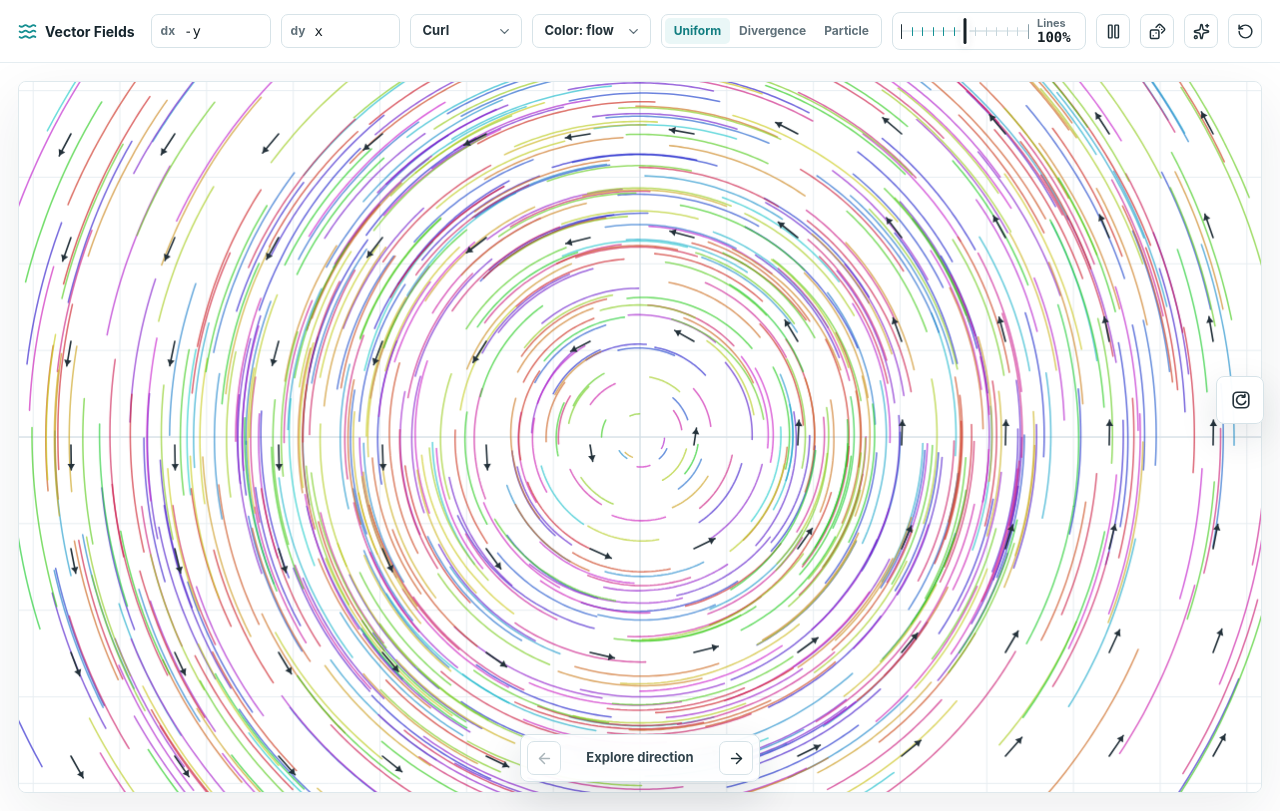
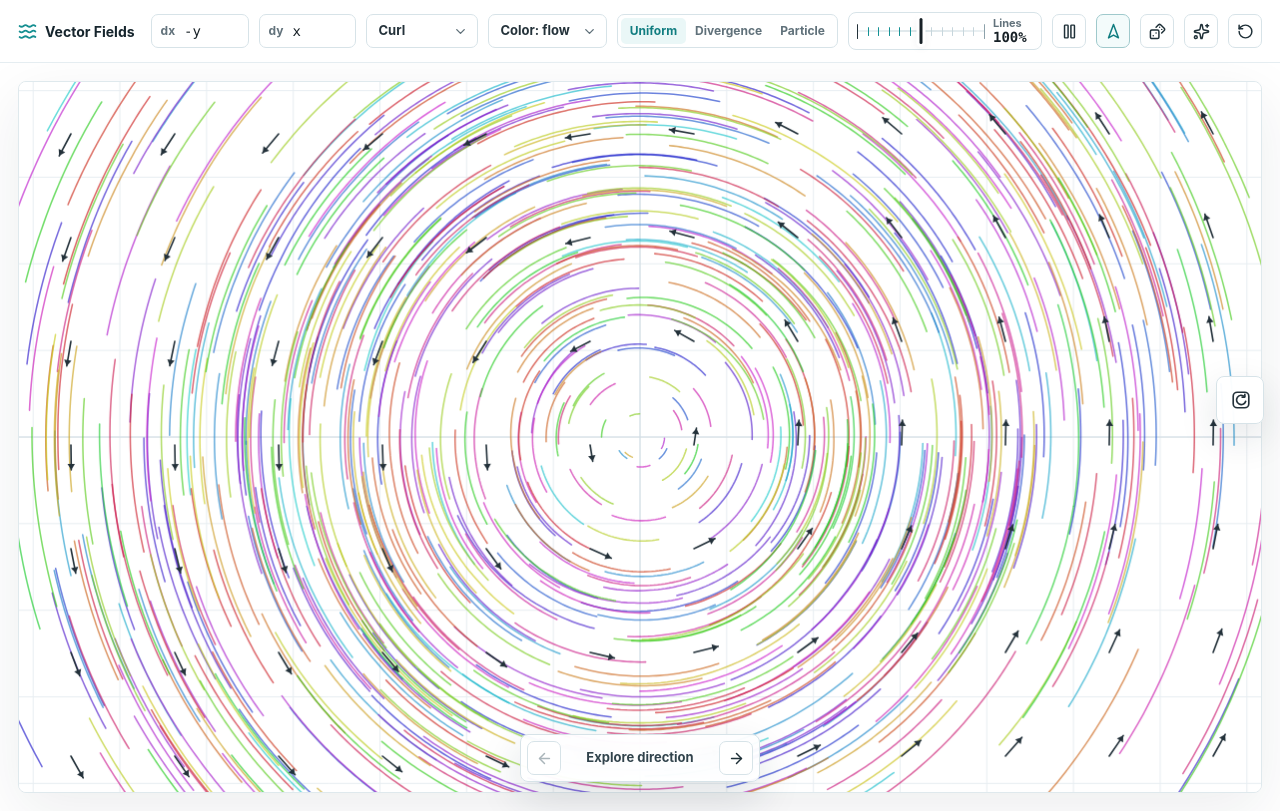
Before and after one commit to ZenoCoding/multivar-animation, a React (Vite) app: page / in a window 1280 px wide. Built offline with nearby package versions, Linux system fonts and the light colour scheme.

Commit message:
Add field arrow toggle and fix probe icon mirroring

```diff
--- a/src/App.tsx
+++ b/src/App.tsx
@@ -10,6 +10,7 @@ import {
   Check,
   ChevronDown,
   Dices,
+  Navigation2,
   Pause,
   Play,
   RotateCcw,
@@ -576,12 +577,28 @@ function rungeKuttaStep(field: Field, point: Vector, t: number, h: number) {
   }
 }
 
-function CurlProbeIcon({ framed = true }: { framed?: boolean }) {
+function CurlProbeIcon({
+  framed = true,
+  mirrored = false,
+}: {
+  framed?: boolean
+  mirrored?: boolean
+}) {
+  const glyph = (
+    <>
+      <path d="M15.8 8.2a5.1 5.1 0 1 0 1.3 5.3" />
+      <path d="M16.2 5.7v3.1h-3.1" />
+    </>
+  )
+
   return (
     <svg viewBox="0 0 24 24" aria-hidden="true" className="curl-tool-icon">
       {framed ? <rect x="3.5" y="3.5" width="17" height="17" rx="4.5" /> : null}
-      <path d="M15.8 8.2a5.1 5.1 0 1 0 1.3 5.3" />
-      <path d="M16.2 5.7v3.1h-3.1" />
+      {mirrored ? (
+        <g transform="translate(24 0) scale(-1 1)">{glyph}</g>
+      ) : (
+        glyph
+      )}
     </svg>
   )
 }
@@ -723,6 +740,7 @@ function drawParticleField(
   lessonIndex: number,
   particles: Particle[],
   deltaSeconds: number,
+  showFieldArrows: boolean,
 ) {
   const prepared = prepareCanvas(canvas)
   if (!prepared) return
@@ -799,6 +817,58 @@ function drawParticleField(
       particle.hueOffset = fresh.hueOffset
     }
   }
+
+  if (showFieldArrows) {
+    drawFieldArrows(context, width, height, originX, originY, scale, field, t)
+  }
+}
+
+function drawFieldArrows(
+  context: CanvasRenderingContext2D,
+  width: number,
+  height: number,
+  originX: number,
+  originY: number,
+  scale: number,
+  field: Field,
+  t: number,
+) {
+  const arrowStep = width < 720 ? 92 : 104
+  context.lineWidth = 1.6
+  context.strokeStyle = '#23313a'
+  context.fillStyle = '#23313a'
+  for (let sx = arrowStep / 2; sx < width; sx += arrowStep) {
+    for (let sy = arrowStep / 2; sy < height; sy += arrowStep) {
+      const x = (sx - originX) / scale
+      const y = (originY - sy) / scale
+      const vector = field(x, y, t)
+      const magnitude = Math.hypot(vector.x, vector.y)
+      if (magnitude < 0.001) continue
+
+      const length = Math.min(25, 12 + magnitude * 8)
+      const angle = Math.atan2(-vector.y, vector.x)
+      const ex = sx + Math.cos(angle) * length
+      const ey = sy + Math.sin(angle) * length
+
+      context.beginPath()
+      context.moveTo(sx, sy)
+      context.lineTo(ex, ey)
+      context.stroke()
+
+      context.beginPath()
+      context.moveTo(ex, ey)
+      context.lineTo(
+        ex - Math.cos(angle - 0.56) * 7,
+        ey - Math.sin(angle - 0.56) * 7,
+      )
+      context.lineTo(
+        ex - Math.cos(angle + 0.56) * 7,
+        ey - Math.sin(angle + 0.56) * 7,
+      )
+      context.closePath()
+      context.fill()
+    }
+  }
 }
 
 function drawVectorField(
@@ -812,6 +882,7 @@ function drawVectorField(
   tracers: Tracer[],
   particles: Particle[],
   deltaSeconds: number,
+  showFieldArrows: boolean,
 ) {
   if (seedingMode === 'particle') {
     drawParticleField(
@@ -823,6 +894,7 @@ function drawVectorField(
       lessonIndex,
       particles,
       deltaSeconds,
+      showFieldArrows,
     )
     return
   }
@@ -954,41 +1026,8 @@ function drawVectorField(
     context.stroke()
   }
 
-  const arrowStep = width < 720 ? 92 : 104
-  context.lineWidth = 1.6
-  context.strokeStyle = '#23313a'
-  context.fillStyle = '#23313a'
-  for (let sx = arrowStep / 2; sx < width; sx += arrowStep) {
-    for (let sy = arrowStep / 2; sy < height; sy += arrowStep) {
-      const x = (sx - originX) / scale
-      const y = (originY - sy) / scale
-      const vector = field(x, y, t)
-      const magnitude = Math.hypot(vector.x, vector.y)
-      if (magnitude < 0.001) continue
-
-      const length = Math.min(25, 12 + magnitude * 8)
-      const angle = Math.atan2(-vector.y, vector.x)
-      const ex = sx + Math.cos(angle) * length
-      const ey = sy + Math.sin(angle) * length
-
-      context.beginPath()
-      context.moveTo(sx, sy)
-      context.lineTo(ex, ey)
-      context.stroke()
-
-      context.beginPath()
-      context.moveTo(ex, ey)
-      context.lineTo(
-        ex - Math.cos(angle - 0.56) * 7,
-        ey - Math.sin(angle - 0.56) * 7,
-      )
-      context.lineTo(
-        ex - Math.cos(angle + 0.56) * 7,
-        ey - Math.sin(angle + 0.56) * 7,
-      )
-      context.closePath()
-      context.fill()
-    }
+  if (showFieldArrows) {
+    drawFieldArrows(context, width, height, originX, originY, scale, field, t)
   }
 }
 
@@ -1211,6 +1250,7 @@ function App() {
   const [lineDensity, setLineDensity] = useState(100)
   const [isPlaying, setIsPlaying] = useState(true)
   const [autoRandomize, setAutoRandomize] = useState(false)
+  const [showFieldArrows, setShowFieldArrows] = useState(true)
   const [lessonIndex, setLessonIndex] = useState(0)
   const [probeEnabled, setProbeEnabled] = useState(false)
   const [probe, setProbe] = useState<ProbeState>({
@@ -1240,10 +1280,11 @@ function App() {
           tracersRef.current,
           particlesRef.current,
           deltaSeconds,
+          showFieldArrows,
         )
       }
     },
-    [colorMode, field, lessonIndex, lineDensity, seedingMode],
+    [colorMode, field, lessonIndex, lineDensity, seedingMode, showFieldArrows],
   )
 
   useEffect(() => {
@@ -1367,7 +1408,7 @@ function App() {
     left: `${probe.x}px`,
     top: `${probe.y}px`,
     '--probe-duration': `${Math.max(0.28, 1.7 / (0.25 + probeMagnitude))}s`,
-    '--probe-direction': probe.curl >= 0 ? 'normal' : 'reverse',
+    '--probe-direction': probe.curl >= 0 ? 'reverse' : 'normal',
     '--probe-intensity': probeIntensity,
     '--probe-hue': probe.curl >= 0 ? 181 : 23,
   } as CSSProperties
@@ -1442,6 +1483,17 @@ function App() {
           {isPlaying ? <Pause aria-hidden="true" /> : <Play aria-hidden="true" />}
         </button>
 
+        <button
+          type="button"
+          className="icon-button"
+          onClick={() => setShowFieldArrows((value) => !value)}
+          aria-label={showFieldArrows ? 'Hide field arrows' : 'Show field arrows'}
+          aria-pressed={showFieldArrows}
+          title="Field arrows"
+        >
+          <Navigation2 aria-hidden="true" />
+        </button>
+
         <button type="button" className="icon-button" onClick={randomizeField} aria-label="Randomize field" title="Randomize field">
           <Dices aria-hidden="true" />
         </button>
@@ -1498,7 +1550,7 @@ function App() {
             data-curl={probeLabel}
             aria-hidden="true"
           >
-            <CurlProbeIcon framed={false} />
+            <CurlProbeIcon framed={false} mirrored={probe.curl >= 0} />
           </div>
         ) : null}
       </section>
```
Also changed, not shown: 1 other file (tests, documents, lock files or other folders).
